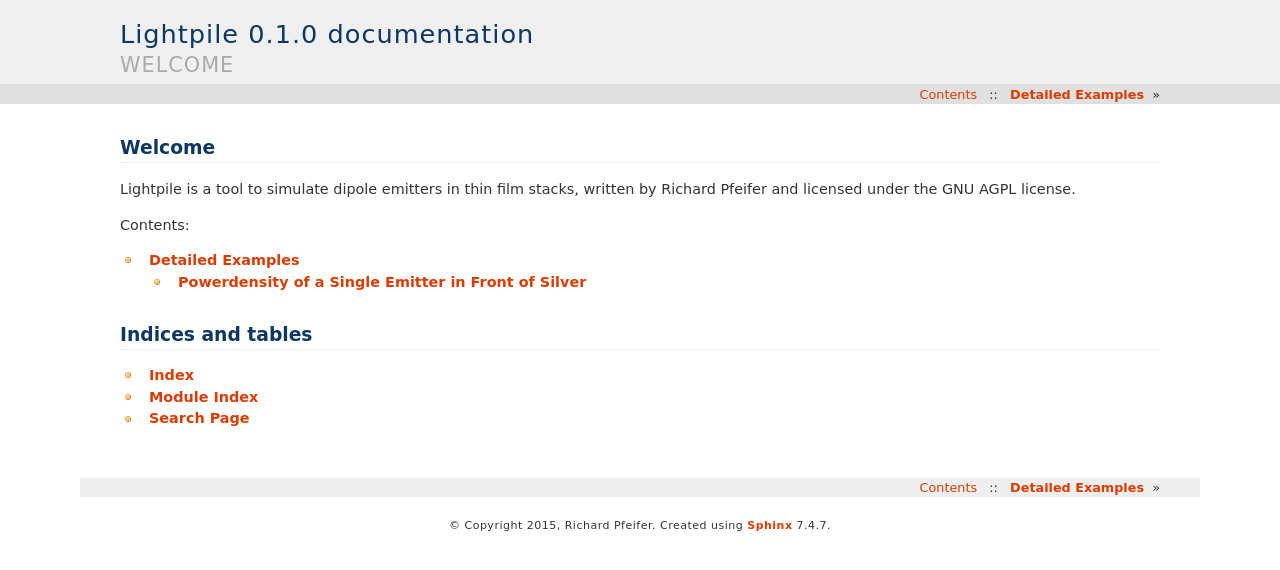
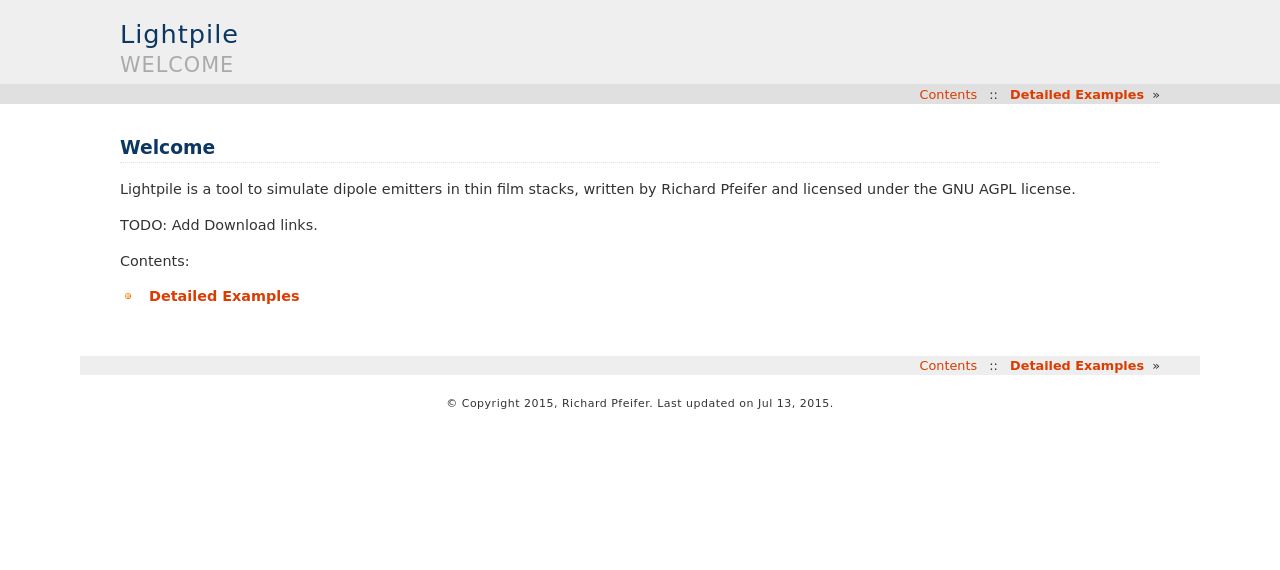
Before and after one commit to Ri-P/Lightpile, a Sphinx documentation site: the page built from docs/source/index.rst, in a window 1280 px wide. Shown: the top 570 px of the page. Built offline with Sphinx 7.4.7, drawn with Linux system fonts in a browser that asks for light colours; formulas are drawn with MathJax 3; pages that are not in the unit, such as notebooks, are missing from menus.

```diff
--- a/docs/source/conf.py
+++ b/docs/source/conf.py
@@ -120,14 +120,14 @@ html_theme = 'haiku'
 #html_theme_options = {}
 
 # Add any paths that contain custom themes here, relative to this directory.
-#html_theme_path = []
+#html_theme_path = [sphinx_rtd_theme.get_html_theme_path()]
 
 # The name for this set of Sphinx documents.  If None, it defaults to
 # "<project> v<release> documentation".
 #html_title = None
 
 # A shorter title for the navigation bar.  Default is the same as html_title.
-#html_short_title = None
+html_short_title = 'Lightpile'
 
 # The name of an image file (relative to this directory) to place at the top
 # of the sidebar.
@@ -146,11 +146,11 @@ html_static_path = ['_static']
 # Add any extra paths that contain custom files (such as robots.txt or
 # .htaccess) here, relative to this directory. These files are copied
 # directly to the root of the documentation.
-#html_extra_path = []
+html_extra_path = ['../.nojekyll']
 
 # If not '', a 'Last updated on:' timestamp is inserted at every page bottom,
 # using the given strftime format.
-#html_last_updated_fmt = '%b %d, %Y'
+html_last_updated_fmt = '%b %d, %Y'
 
 # If true, SmartyPants will be used to convert quotes and dashes to
 # typographically correct entities.
@@ -173,10 +173,10 @@ html_static_path = ['_static']
 #html_split_index = False
 
 # If true, links to the reST sources are added to the pages.
-#html_show_sourcelink = True
+html_show_sourcelink = False
 
 # If true, "Created using Sphinx" is shown in the HTML footer. Default is True.
-#html_show_sphinx = True
+html_show_sphinx = False
 
 # If true, "(C) Copyright ..." is shown in the HTML footer. Default is True.
 #html_show_copyright = True
--- a/docs/source/index.rst
+++ b/docs/source/index.rst
@@ -8,19 +8,21 @@ Welcome
 
 Lightpile is a tool to simulate dipole emitters in thin film stacks, written by Richard Pfeifer and licensed under the GNU AGPL license.
 
+TODO: Add Download links.
+
 Contents:
 
 .. toctree::
-   :maxdepth: 2
+   :maxdepth: 1
 
    readme_link
    examples
    changes_link
    license_link
 
-Indices and tables
-==================
+.. Indices and tables
+.. ==================
 
-* :ref:`genindex`
-* :ref:`modindex`
-* :ref:`search`
+.. * :ref:`genindex`
+.. * :ref:`modindex`
+.. * :ref:`search`
```
Also changed, not shown: 4 other files.
